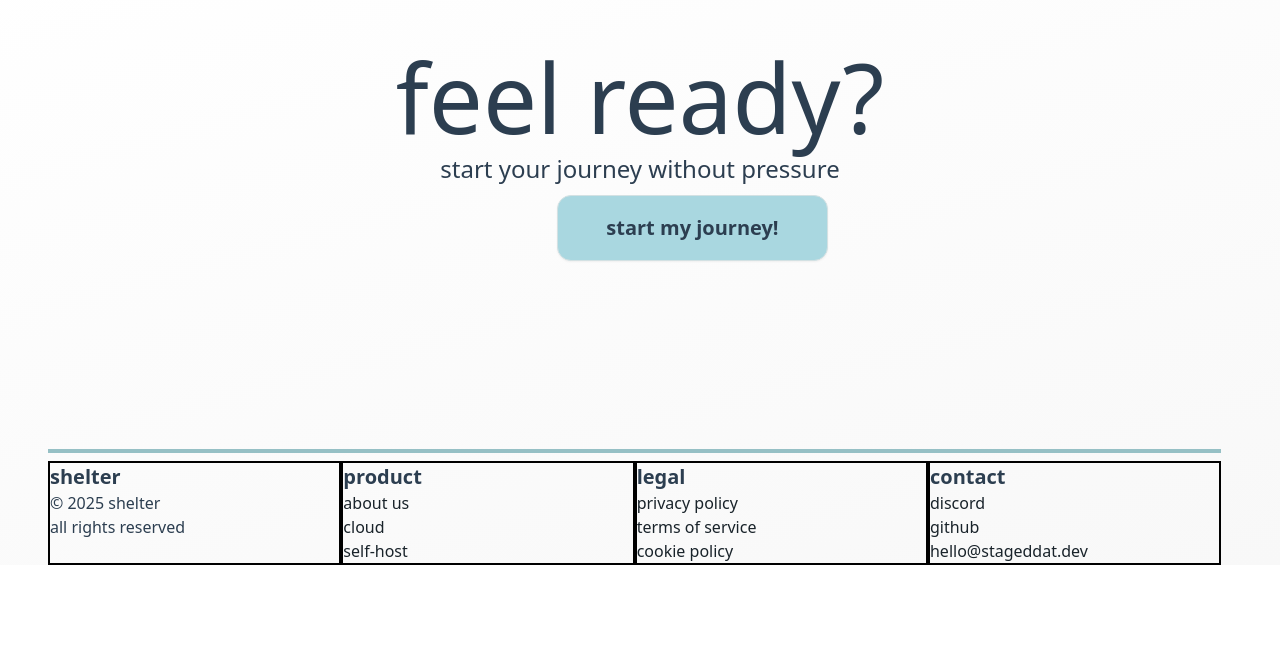
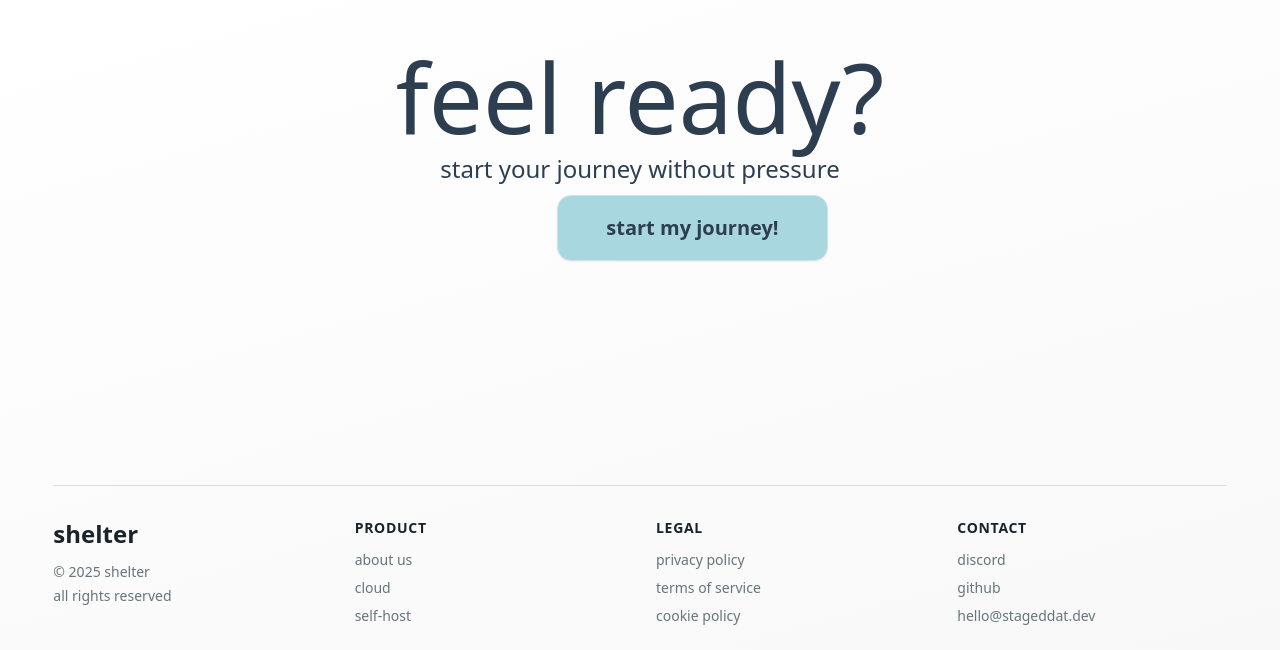
Before and after one commit to Stageddat/shelter-web, a Next.js app: page / in a window 1280 px wide. Shown: the part 2321-2971 px from the top of the page. Before the commit the page ends 2886 px from the top, so only its background shows below. Built offline with nearby package versions, Linux system fonts and the light colour scheme.

Commit message:
feat: fix the design and make it prettier

```diff
--- a/src/components/landing/sections/Footer.tsx
+++ b/src/components/landing/sections/Footer.tsx
@@ -1,40 +1,78 @@
 export default function Footer() {
   return (
-    <main className="border-accent mx-12 mt-7 flex w-11/12 flex-row border-t-4 pt-2">
-      <div className="w-1/4 border-2 border-black">
-        <p className="text-xl font-bold">shelter</p>
+    <footer className="border-border mx-auto mt-16 w-11/12 max-w-7xl border-t pt-8 pb-6">
+      <div className="grid grid-cols-1 gap-8 md:grid-cols-2 lg:grid-cols-4">
+        {/* project section */}
+        <div className="space-y-3">
+          <p className="text-foreground text-2xl font-semibold">shelter</p>
+          <div className="text-muted-foreground space-y-1 text-sm">
             <p>© 2025 shelter</p>
             <p>all rights reserved</p>
           </div>
-      <div className="w-1/4 border-2 border-black">
-        <p className="block text-xl font-bold">product</p>
-        <a className="text-accent-foreground block">about us</a>
-        <a className="text-accent-foreground block">cloud</a>
-        <a className="text-accent-foreground block">self-host</a>
         </div>
-      <div className="w-1/4 border-2 border-black">
-        <p className="text-xl font-bold">legal</p>
-        <a className="text-accent-foreground block">privacy policy</a>
-        <a className="text-accent-foreground block">terms of service</a>
-        <a className="text-accent-foreground block">cookie policy</a>
+
+        {/* shelter section */}
+        <div className="space-y-3">
+          <p className="text-foreground text-sm font-semibold tracking-wider uppercase">
+            Product
+          </p>
+          <nav className="flex flex-col space-y-2">
+            <a className="text-muted-foreground hover:text-foreground text-sm transition-colors">
+              about us
+            </a>
+            <a className="text-muted-foreground hover:text-foreground text-sm transition-colors">
+              cloud
+            </a>
+            <a className="text-muted-foreground hover:text-foreground text-sm transition-colors">
+              self-host
+            </a>
+          </nav>
         </div>
-      <div className="w-1/4 border-2 border-black">
-        <p className="text-xl font-bold">contact</p>
-        <a className="text-accent-foreground block">discord</a>
+
+        {/* legal section */}
+        <div className="space-y-3">
+          <p className="text-foreground text-sm font-semibold tracking-wider uppercase">
+            Legal
+          </p>
+          <nav className="flex flex-col space-y-2">
+            <a className="text-muted-foreground hover:text-foreground text-sm transition-colors">
+              privacy policy
+            </a>
+            <a className="text-muted-foreground hover:text-foreground text-sm transition-colors">
+              terms of service
+            </a>
+            <a className="text-muted-foreground hover:text-foreground text-sm transition-colors">
+              cookie policy
+            </a>
+          </nav>
+        </div>
+
+        {/* contact section */}
+        <div className="space-y-3">
+          <p className="text-foreground text-sm font-semibold tracking-wider uppercase">
+            Contact
+          </p>
+          <nav className="flex flex-col space-y-2">
+            <a className="text-muted-foreground hover:text-foreground text-sm transition-colors">
+              discord
+            </a>
             <a
-          className="text-accent-foreground block"
+              className="text-muted-foreground hover:text-foreground text-sm transition-colors"
               href="https://github.com/Stageddat/shelter"
               target="_blank"
+              rel="noopener noreferrer"
             >
               github
             </a>
             <a
-          className="text-accent-foreground block"
+              className="text-muted-foreground hover:text-foreground text-sm transition-colors"
               href="mailto:hello@stageddat.dev"
             >
               hello@stageddat.dev
             </a>
+          </nav>
         </div>
-    </main>
+      </div>
+    </footer>
   );
 }
```
Lines whose indentation alone changed are shown as unchanged.
